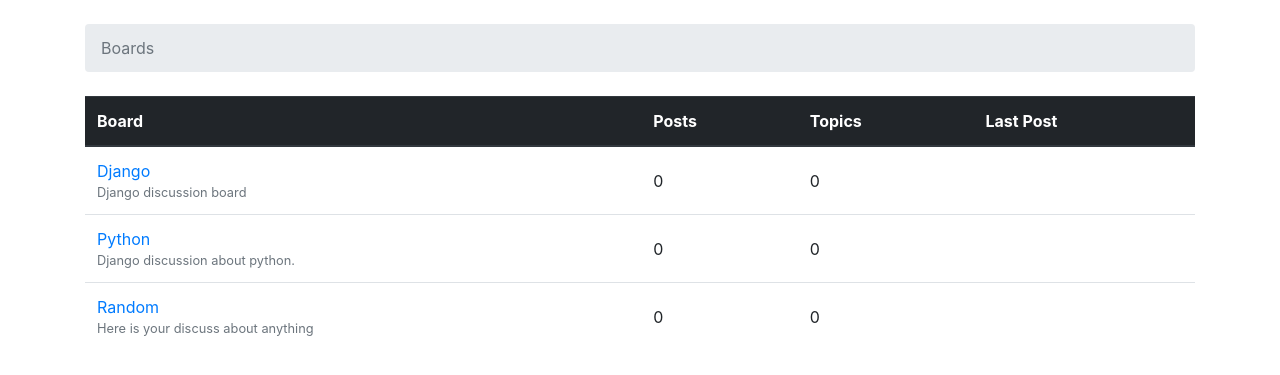
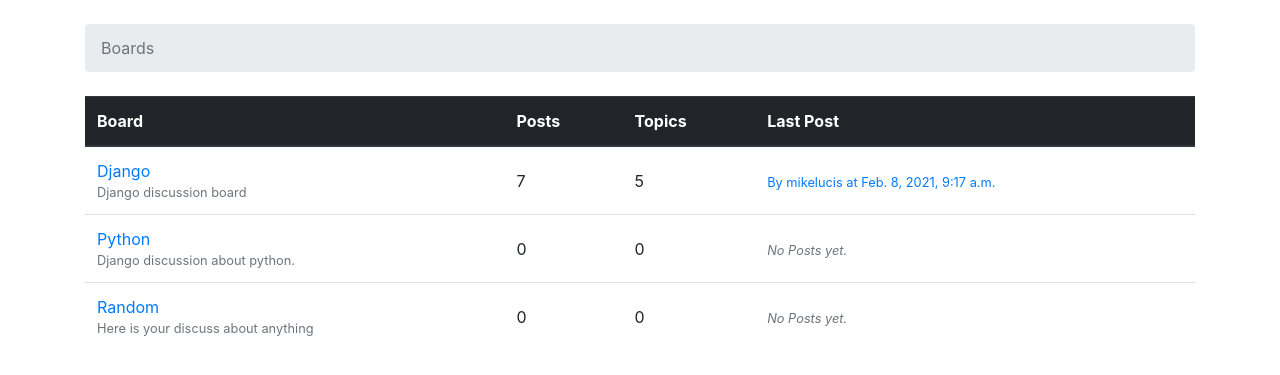
Before and after one commit to MikeLucis/Django-Discuz, a Django app: page / in a window 1280 px wide. Shown: the part 56-431 px from the top of the page. Run offline with Django 3.2, Linux system fonts and the light colour scheme; data comes from the database, SQL or seed files in the repository; both versions use the stored data as it was after the commit; some libraries are stand-ins or nearby versions.

Commit message:
ADD UserControlSys active-CountSet;

```diff
--- a/boards/models.py
+++ b/boards/models.py
@@ -1,5 +1,7 @@
 from django.db import models
 from django.contrib.auth.models import User
+from django.utils.text import Truncator
+
 
 # Create your models here.
 
@@ -11,12 +13,21 @@ class Board(models.Model):
     def __str__(self):
         return self.name
 
+    def get_posts_count(self):
+        return Post.objects.filter(topic__board=self).count()
+
+    def get_last_post(self):
+        return Post.objects.filter(topic__board=self).order_by('-created_at').first()
+
 
 class Topic(models.Model):
     subject = models.CharField(max_length=255)
     last_updated = models.DateTimeField(auto_now_add=True)
     board = models.ForeignKey(Board, related_name='topics', on_delete=models.SET_NULL, null=True)
     starter = models.ForeignKey(User, related_name='topics', on_delete=models.SET_NULL, null=True)
+
+    def __str__(self):
+        return self.subject
 
 
 class Post(models.Model):
@@ -26,3 +37,7 @@ class Post(models.Model):
     updated_at = models.DateTimeField(null=True)
     created_by = models.ForeignKey(User, related_name='post', on_delete=models.SET_NULL, null=True)
     updated_by = models.ForeignKey(User, null=True, related_name='+', on_delete=models.SET_NULL)
+
+    def __str__(self):
+        truncated_message = Truncator(self.message)
+        return truncated_message.chars(30)
--- a/boards/views.py
+++ b/boards/views.py
@@ -1,5 +1,6 @@
 from django.shortcuts import render, redirect, get_object_or_404
 from django.contrib.auth.decorators import login_required
+from django.db.models import Count
 
 from .models import Board, Post, Topic
 from .forms import NewTopicForm, PostForm
@@ -15,7 +16,8 @@ def home(request):
 
 def board_topics(request, pk):
     board = get_object_or_404(Board, pk=pk)
-    return render(request, 'topics.html', {'board': board})
+    topics = board.topics.order_by('-last_updated').annotate(replies=Count('post') - 1)
+    return render(request, 'topics.html', {'board': board, 'topics': topics})
 
 
 @login_required
--- a/templates/base.html
+++ b/templates/base.html
@@ -1,4 +1,5 @@
 {% load static %}
+
 <!DOCTYPE html>
 <html lang="zh-cn">
 <head>
--- a/templates/home.html
+++ b/templates/home.html
@@ -21,9 +21,23 @@
                         <a href="{% url 'board_topics' board.pk %}">{{ board.name }}</a>
                         <small class="text-muted d-block">{{ board.description }}</small>
                     </td>
-                <td class="align-middle">0</td>
-                <td class="align-middle">0</td>
-                <td></td>
+                    <td class="align-middle">{{ board.get_posts_count }}</td>
+                    <td class="align-middle">{{ board.topics.count }}</td>
+                    <td class="align-middle">
+                        {% with post=board.get_last_post %}
+                            {% if post %}
+                                <small>
+                                    <a href="{% url 'topic_posts' board.pk post.topic.pk %}">
+                                        By {{ post.created_by.username }} at {{ post.created_at }}
+                                    </a>
+                                </small>
+                            {% else %}
+                                <small class="text-muted">
+                                    <em>No Posts yet.</em>
+                                </small>
+                            {% endif %}
+                        {% endwith %}
+                    </td>
                 </tr>
             {% endfor %}
             </tbody>
--- a/templates/topics.html
+++ b/templates/topics.html
@@ -25,11 +25,11 @@
         </tr>
         </thead>
         <tbody>
-        {% for topic in board.topics.all %}
+        {% for topic in topics %}
             <tr>
                 <td><a href="{% url 'topic_posts' board.pk topic.pk %}">{{ topic.subject }}</a></td>
                 <td>{{ topic.starter.username }}</td>
-                <td>0</td>
+                <td>{{ topic.replies }}</td>
                 <td>0</td>
                 <td>{{ topic.last_updated }}</td>
             </tr>
```
Also changed, not shown: db.sqlite3. Lines whose indentation alone changed are shown as unchanged.
